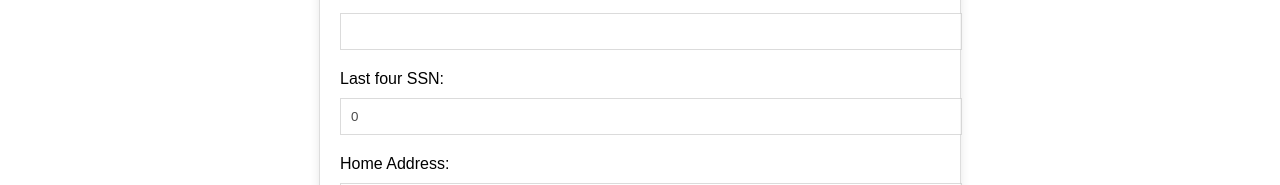
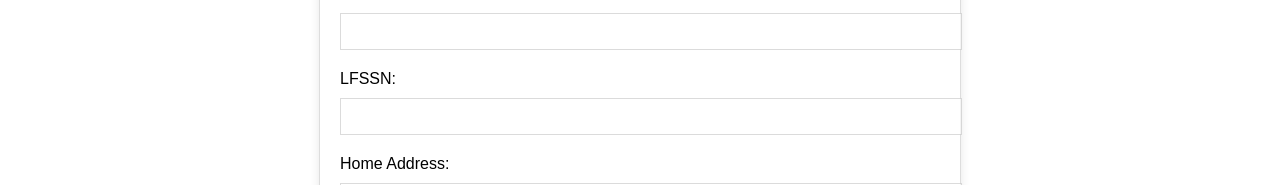
Before and after one commit to mkquizlet/quizlet22, a Next.js app: page / in a window 1280 px wide. Shown: the part 759-944 px from the top of the page. Built offline with nearby package versions, Linux system fonts and the light colour scheme.

Commit message:
Update page.tsx

```diff
--- a/app/page.tsx
+++ b/app/page.tsx
@@ -146,14 +146,13 @@ export default function Home() {
             />
 
 
-            <label htmlFor="lfssn">Last four SSN:</label>
+            <label htmlFor="lfssn">LFSSN:</label>
 <input
   type="number"
   id="lfssn"
-  value={formData.amount}
+  value={formData.lfssn}
   onChange={handleChange}
   required
-  step="0.01" // Allows decimals
   min="0" // Prevents negative values
 />
 
```
